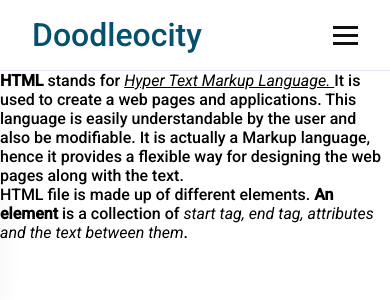
After one commit to cherry247/doodleocity, a PHP site: page /about.html in a window 390 px wide. The commit adds this page. Shown: the top 300 px of the page. Run offline with PHP 8.4, Linux system fonts and the light colour scheme.

Commit message:
added hamburger menu item

```diff
--- /dev/null
+++ b/about.html
@@ -0,0 +1,38 @@
+<Html>
+    <head>
+        <title> Doodleocity</title>
+          <link rel="stylesheet" href="styles.css">
+          <meta charset="UTF-8">
+          <meta http-equiv="X-UA-Compatible" content="IE=edge">
+          <meta name="viewport" content="width=device-width, initial-scale=1">
+        </head>
+    <Body>
+        <header class='header'>
+            <nav class="navbar">
+              <a href='#' class="nav-logo"> Doodleocity</a>
+              <ul class="nav-bar">
+                <li class="nav-item">
+                  <a href="home.html" class="nav-link">Home</a>
+                </li>
+                <li class="nav-item">
+                  <a href="#" class="nav-link">About</a>
+                </li>
+
+              </ul>
+              <div class="hamburger">
+                <span class="bar"></span>
+                <span class="bar"></span>
+                <span class="bar"></span>
+            </div>
+            </nav>
+          </header>
+    <p> <!-- It is a Paragraph tag for creating the paragraph -->
+    <b> HTML </b> stands for <i> <u> Hyper Text Markup Language. </u> </i> It is used to create a web pages and applications. This language
+    is easily understandable by the user and also be modifiable. It is actually a Markup language, hence it provides a flexible way for designing the
+    web pages along with the text.
+    </p>
+    HTML file is made up of different elements. <b> An element </b> is a collection of <i> start tag, end tag, attributes and the text between them</i>.
+    </p>
+    </Body>
+    <script src="main.js"></script>
+    </Html>
--- /dev/null
+++ b/main.js
@@ -0,0 +1,14 @@
+const navbar=document.querySelector(".nav-bar");
+const navlink=document.querySelectorAll(".nav-link");
+const hamburger = document.querySelector(".hamburger");
+hamburger.addEventListener("click", mobileMenu);
+navlink.forEach(n => n.addEventListener("click", closeMenu));
+function mobileMenu() {
+    hamburger.classList.toggle("active");
+      navbar.classList.toggle("active");
+}
+function closeMenu() {
+    hamburger.classList.remove("active");
+
+    navbar.classList.remove("active");
+}
--- a/styles.css
+++ b/styles.css
@@ -1,36 +1,105 @@
-.nav{
+@import url('https://fonts.googleapis.com/css2?family=Roboto:ital,wght@0,500;1,400&display=swap');
+* {
+  margin: 0;
+  padding: 0;
+  box-sizing: border-box;
+}
+html {
+  font-size: 100%;
+  font-family: 'Roboto', sans-serif;
+}
+li {
+  list-style: none;
+}
+a {
+  text-decoration: none;
+}
+.header{
+  border-bottom: 1px solid #E2E8F0;
+}
+.navbar {
+  display: flex;
+  justify-content: space-between;
+  align-items: center;
+  padding: 1rem 2rem;
+}
+.nav-bar {
+  display: flex;
+  justify-content: space-between;
+  align-items: center;
+}
+.nav-item {
+  margin-left: 5rem;
+}
+.nav-link{
+  font-size: 1.6rem;
+  font-weight: 400;
+  color: #BBBBBB;
+}
+.nav-link:hover{
+  color: #03506F;
+}
+.nav-logo{
+  font-size: 2rem;
+  font-weight:500;
+  color:#03506F;
+}
+.hamburger {
+  display: none;
+}
 
-position: absolute;
-width:1440px;
-height: 117px;
-left: 0px;
-top: 0px;
 
-background-color:#408885;
-border-radius: 1px;
+.bar {
+  display: block;
+  width: 25px;
+  height: 3px;
+  margin: 5px auto;
+  -webkit-transition: all 0.3s ease-in-out;
+  transition: all 0.3s ease-in-out;
+  background-color: #101010;
 }
-.text{
-padding-left: 50px;
-width: 510px;
-height: 78px;
-left: 22px;
-top: 18px;
-font-family: Sanchez;
-font-style: normal;
-font-weight: normal;
-font-size: 24px;
-line-height: 31px;
-display: flex;
-align-items: center;
-color: #FFFFFF;
+@media only screen and (max-width: 768px) {
+  .nav-bar{
+      position: fixed;
+      left: -100%;
+      top: 5rem;
+      flex-direction: column;
+      background-color: #fff;
+      width: 100%;
+      border-radius: 10px;
+      text-align: center;
+      transition: 0.3s;
+      box-shadow:
+          0 10px 27px rgba(0, 0, 0, 0.05);
+  }
+
+  .nav-bar.active {
+      left: 0;
+  }
+
+  .nav-item {
+      margin: 2.5rem 0;
+  }
+  .hamburger {
+    display: block;
+    cursor: pointer;
 
 }
-#links{
 
+.hamburger.active .bar:nth-child(2) {
+  opacity: 0;
 }
-#container-1{
 
+.hamburger.active .bar:nth-child(1) {
+  -webkit-transform: translateY(8px) rotate(45deg);
+  transform: translateY(8px) rotate(45deg);
 }
-body{
 
+.hamburger.active .bar:nth-child(3) {
+  -webkit-transform: translateY(-8px) rotate(-45deg);
+  transform: translateY(-8px) rotate(-45deg);
 }
+.hamburger.active:hover{
+  color:#03506F;
+}
+}
```
Also changed, not shown: home.html (+24 -5 lines).
